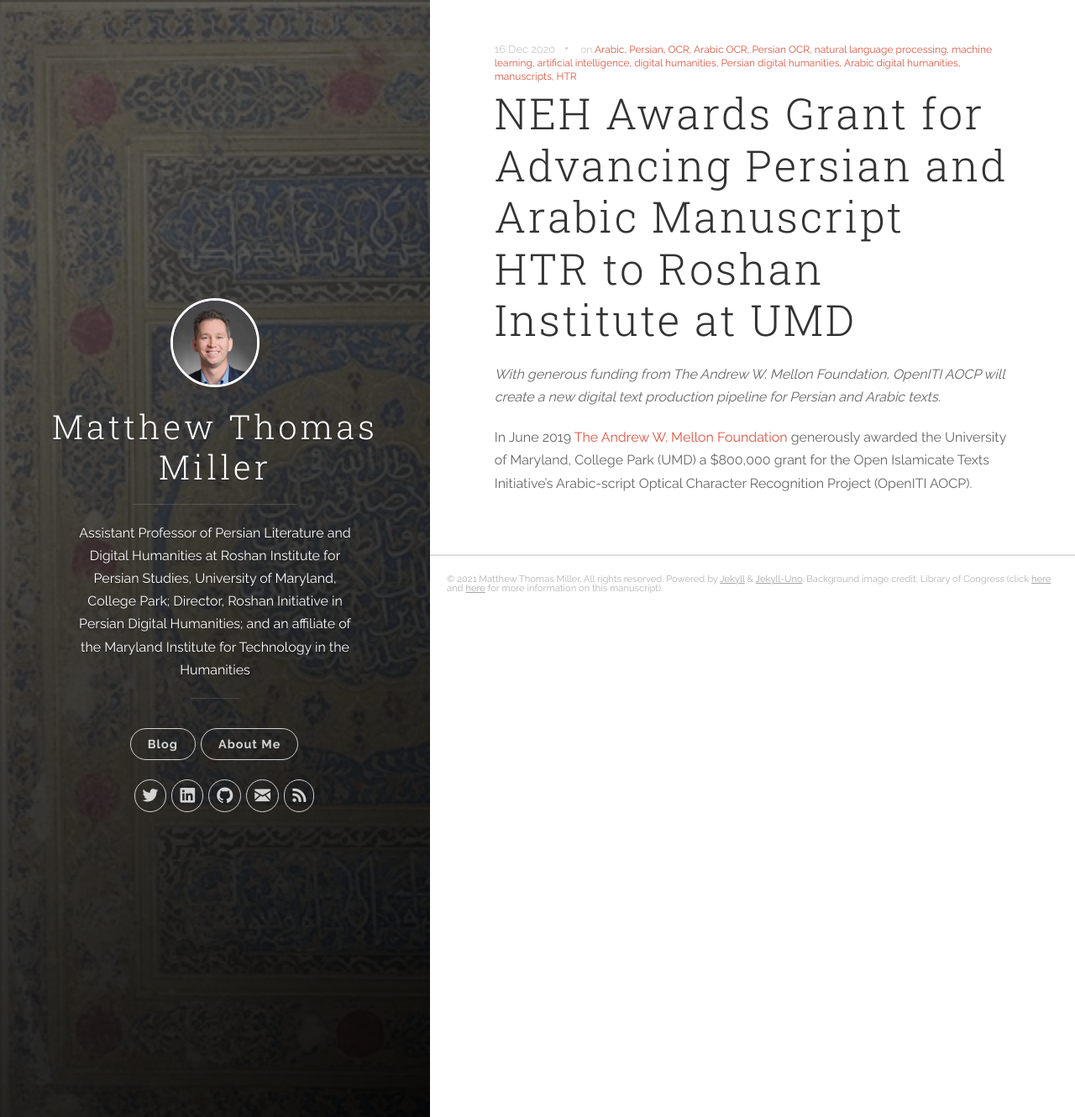
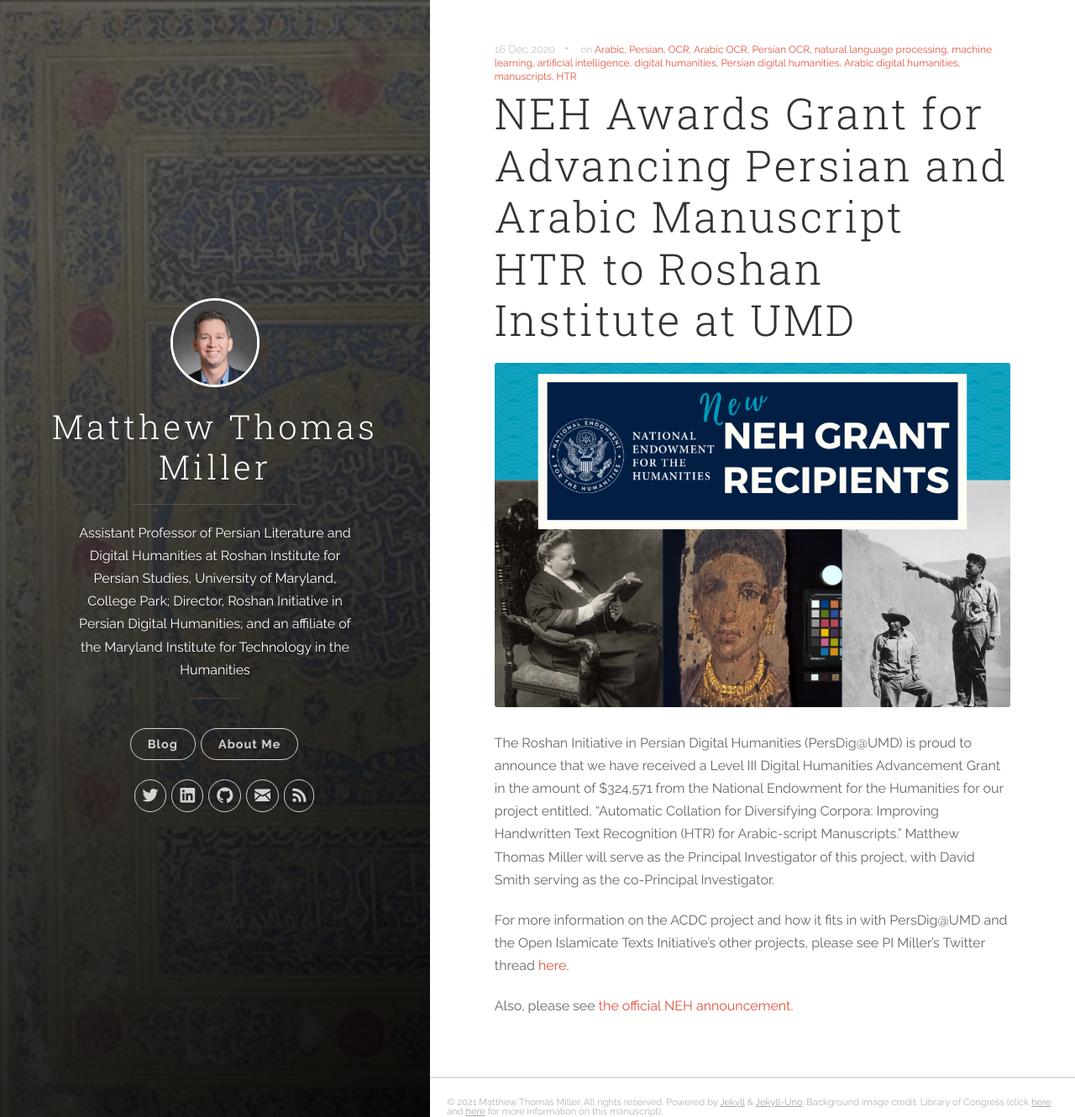
Before and after one commit to MatthewThomasMiller/MatthewThomasMiller.github.io, a Jekyll site: the page built from _posts/2020-10-09-Test.markdown, in a window 1280 px wide and 1330 px high. Shown: the whole window at 84% size. Built offline with Jekyll 4.4.1, drawn with Linux system fonts in a browser that asks for light colours.

Commit message:
Update 2020-10-09-Test.markdown

```diff
--- a/_posts/2020-10-09-Test.markdown
+++ b/_posts/2020-10-09-Test.markdown
@@ -4,8 +4,10 @@
 categories: Grant
 tags: Arabic, Persian, OCR, Arabic OCR, Persian OCR, natural language processing, machine learning, artificial intelligence, digital humanities, Persian digital humanities, Arabic digital humanities, manuscripts, HTR
 ---
+![NEH Logo](/images/NEH.jpg){:class="img-responsive"}
 
+The Roshan Initiative in Persian Digital Humanities (PersDig@UMD) is proud to announce that we have received a Level III Digital Humanities Advancement Grant in the amount of $324,571 from the National Endowment for the Humanities for our project entitled, "Automatic Collation for Diversifying Corpora: Improving Handwritten Text Recognition (HTR) for Arabic-script Manuscripts." Matthew Thomas Miller will serve as the Principal Investigator of this project, with David Smith serving as the co-Principal Investigator.
 
-*With generous funding from The Andrew W. Mellon Foundation, OpenITI AOCP will create a new digital text production pipeline for Persian and Arabic texts.*
+For more information on the ACDC project and how it fits in with PersDig@UMD and the Open Islamicate Texts Initiative's other projects, please see PI Miller's Twitter thread [here](https://twitter.com/M_T_Miller/status/1339315848373297158).
 
-In June 2019 [The Andrew W. Mellon Foundation](https://mellon.org/) generously awarded the University of Maryland, College Park (UMD) a $800,000 grant for the Open Islamicate Texts Initiative’s Arabic-script Optical Character Recognition Project (OpenITI AOCP).
+Also, please see [the official NEH announcement](https://www.neh.gov/news/neh-announces-33-million-213-humanities-projects-nationwide).
```
